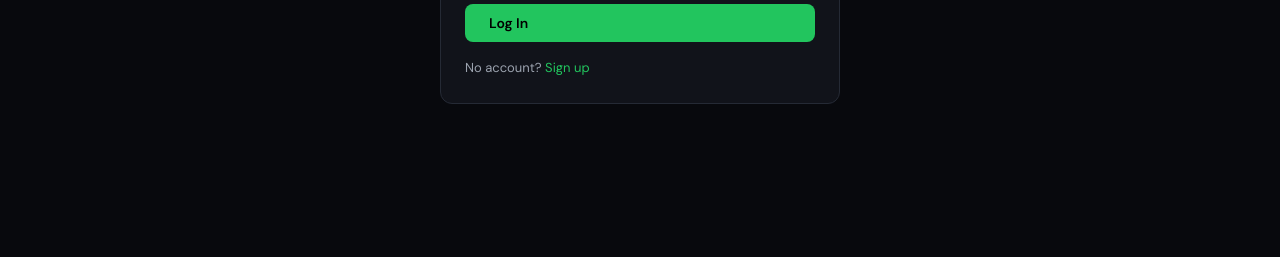
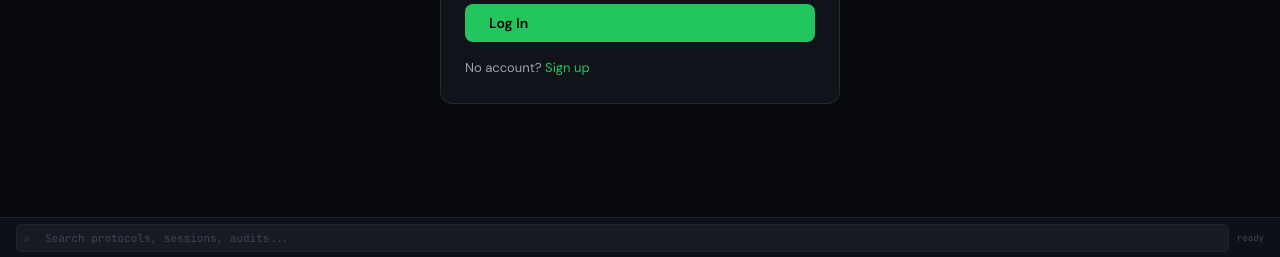
Before and after one commit to Jame-Artifact-Zero/artifact-zero-gateway, a Flask app: page /app in a window 1280 px wide. Shown: the part 543-800 px from the top of the page. Run offline with Flask 3, Linux system fonts and the light colour scheme.

Commit message:
shell: frozen search bar + analytics tracking + /api/search endpoint

```diff
--- a/app.py
+++ b/app.py
@@ -932,6 +932,72 @@ def physics_run():
 
 
 # ==========================
+# SEARCH (unified cross-product search)
+# ==========================
+@app.route("/api/search", methods=["POST"])
+def unified_search():
+    """Search across protocols, sessions, audits, events."""
+    payload = request.get_json() or {}
+    q = (payload.get("q") or "").strip()
+    if not q or len(q) < 2:
+        return jsonify({"results": [], "query": q})
+
+    results = []
+    like = f"%{q}%"
+
+    # Search relay protocols
+    try:
+        from az_relay import db as relay_db
+        conn = relay_db()
+        rows = conn.execute(
+            "SELECT id, name, created_at, 'protocol' as type FROM az_protocols WHERE name LIKE ? OR protocol_json LIKE ? LIMIT 10",
+            (like, like)
+        ).fetchall()
+        for r in rows:
+            results.append({"type": "protocol", "id": r["id"], "title": r["name"], "date": r["created_at"]})
+
+        # Search relay sessions
+        rows = conn.execute(
+            "SELECT s.id, p.name, s.started_at, s.turn_count FROM az_sessions s JOIN az_protocols p ON s.protocol_id=p.id WHERE p.name LIKE ? LIMIT 10",
+            (like,)
+        ).fetchall()
+        for r in rows:
+            results.append({"type": "session", "id": r["id"], "title": f"{r['name']} ({r['turn_count']} turns)", "date": r["started_at"]})
+        conn.close()
+    except Exception:
+        pass
+
+    # Search NTI audit logs
+    try:
+        from admin_dashboard import get_analytics_db
+        aconn = get_analytics_db()
+        rows = aconn.execute(
+            "SELECT id, timestamp, input_preview, nii_score FROM nti_runs WHERE input_preview LIKE ? ORDER BY timestamp DESC LIMIT 10",
+            (like,)
+        ).fetchall()
+        for r in rows:
+            results.append({"type": "audit", "id": str(r["id"]), "title": r["input_preview"][:80], "date": r["timestamp"], "score": r["nii_score"]})
+        aconn.close()
+    except Exception:
+        pass
+
+    # Search events
+    try:
+        conn2 = db_connect()
+        rows = conn2.execute(
+            "SELECT id, created_at, event_name, event_json FROM events WHERE event_name LIKE ? OR event_json LIKE ? ORDER BY created_at DESC LIMIT 10",
+            (like, like)
+        ).fetchall()
+        for r in rows:
+            results.append({"type": "event", "id": r["id"], "title": r["event_name"], "date": r["created_at"]})
+        conn2.close()
+    except Exception:
+        pass
+
+    return jsonify({"results": results, "query": q, "count": len(results)})
+
+
+# ==========================
 # CHAT PROXY (Control Room free tier)
 # ==========================
 @app.route("/api/chat", methods=["POST"])
--- a/templates/shell.html
+++ b/templates/shell.html
@@ -80,6 +80,53 @@ html,body{height:100%;background:var(--bg);color:var(--text);font-family:var(--s
   background:var(--bg);
 }
 
+/* Frozen bottom bar */
+.bottombar{
+  display:flex;align-items:center;gap:8px;
+  padding:6px 16px;height:40px;min-height:40px;
+  background:var(--s1);border-top:1px solid var(--border);
+  z-index:100;
+}
+.search-wrap{
+  flex:1;position:relative;
+}
+.search-input{
+  width:100%;background:var(--s2);border:1px solid var(--border);
+  color:var(--text);padding:6px 12px 6px 28px;border-radius:5px;
+  font-family:var(--mono);font-size:11px;outline:none;
+}
+.search-input:focus{border-color:var(--green)}
+.search-input::placeholder{color:var(--muted)}
+.search-icon{
+  position:absolute;left:8px;top:50%;transform:translateY(-50%);
+  font-size:12px;color:var(--muted);pointer-events:none;
+}
+.search-results{
+  display:none;position:absolute;bottom:calc(100% + 4px);left:0;right:0;
+  background:var(--s1);border:1px solid var(--border);border-radius:6px;
+  max-height:300px;overflow-y:auto;z-index:200;
+}
+.search-results.show{display:block}
+.sr-item{
+  padding:8px 12px;border-bottom:1px solid var(--border);cursor:pointer;
+  font-size:12px;display:flex;justify-content:space-between;align-items:center;
+}
+.sr-item:hover{background:var(--s2)}
+.sr-item:last-child{border-bottom:none}
+.sr-type{
+  font-family:var(--mono);font-size:9px;padding:2px 6px;border-radius:3px;
+  text-transform:uppercase;letter-spacing:.5px;
+}
+.sr-type.protocol{background:rgba(34,197,94,.12);color:var(--green)}
+.sr-type.session{background:rgba(74,144,217,.12);color:var(--blue)}
+.sr-type.audit{background:rgba(167,139,250,.12);color:var(--purple)}
+.sr-type.event{background:rgba(245,158,11,.12);color:var(--amber)}
+.sr-empty{padding:12px;text-align:center;color:var(--dim);font-size:12px}
+.bottom-status{
+  font-family:var(--mono);font-size:9px;color:var(--muted);
+  white-space:nowrap;
+}
+
 /* Auth overlay */
 .auth-overlay{
   display:none;position:fixed;inset:0;z-index:200;
@@ -149,6 +196,16 @@ html,body{height:100%;background:var(--bg);color:var(--text);font-family:var(--s
   <!-- ── CONTENT (this changes) ── -->
   <div class="content" id="content">
     <iframe id="frame" src="/relay"></iframe>
+  </div>
+
+  <!-- ── FROZEN BOTTOM BAR ── -->
+  <div class="bottombar">
+    <div class="search-wrap">
+      <span class="search-icon">⌕</span>
+      <input class="search-input" id="searchInput" type="text" placeholder="Search protocols, sessions, audits..." autocomplete="off">
+      <div class="search-results" id="searchResults"></div>
+    </div>
+    <div class="bottom-status" id="bottomStatus">ready</div>
   </div>
 </div>
 
@@ -326,6 +383,111 @@ window.addEventListener('popstate', (e) => {
 // ── INIT ──
 checkAuth();
 initFromURL();
+
+// ── SEARCH ──
+let searchTimeout = null;
+const searchInput = document.getElementById('searchInput');
+const searchResults = document.getElementById('searchResults');
+
+searchInput.addEventListener('input', () => {
+  clearTimeout(searchTimeout);
+  const q = searchInput.value.trim();
+  if (q.length < 2) { searchResults.classList.remove('show'); return; }
+  searchTimeout = setTimeout(() => doSearch(q), 300);
+});
+
+searchInput.addEventListener('focus', () => {
+  if (searchInput.value.trim().length >= 2) searchResults.classList.add('show');
+});
+
+document.addEventListener('click', (e) => {
+  if (!e.target.closest('.search-wrap')) searchResults.classList.remove('show');
+});
+
+async function doSearch(q) {
+  document.getElementById('bottomStatus').textContent = 'searching...';
+  try {
+    const r = await fetch('/api/search', {method:'POST', headers:{'Content-Type':'application/json'}, body:JSON.stringify({q})});
+    const d = await r.json();
+    if (d.results && d.results.length > 0) {
+      searchResults.innerHTML = d.results.map(r => `
+        <div class="sr-item" onclick="openResult('${r.type}','${r.id}')">
+          <div>
+            <div style="font-weight:500">${esc(r.title)}</div>
+            <div style="font-size:10px;color:#5a6275;margin-top:2px">${r.date ? r.date.slice(0,16) : ''}</div>
+          </div>
+          <span class="sr-type ${r.type}">${r.type}</span>
+        </div>
+      `).join('');
+    } else {
+      searchResults.innerHTML = '<div class="sr-empty">No results for "' + esc(q) + '"</div>';
+    }
+    searchResults.classList.add('show');
+    document.getElementById('bottomStatus').textContent = d.count + ' results';
+  } catch(e) {
+    document.getElementById('bottomStatus').textContent = 'search error';
+  }
+}
+
+function openResult(type, id) {
+  searchResults.classList.remove('show');
+  searchInput.value = '';
+  if (type === 'protocol' || type === 'session') go('relay');
+  else if (type === 'audit') go('lab');
+  else go('relay');
+}
+
+function esc(s) { const d = document.createElement('div'); d.textContent = s||''; return d.innerHTML; }
+
+// ── ANALYTICS (SL Activity pattern) ──
+const AZ_SESSION = 'az_' + Date.now() + '_' + Math.random().toString(36).substr(2,6);
+let clickCount = 0;
+let lastNav = Date.now();
+
+function trackEvent(name, data) {
+  try {
+    fetch('/events', {method:'POST', headers:{'Content-Type':'application/json'},
+      body: JSON.stringify({event: name, data: {...data, session: AZ_SESSION, section: currentSection, ts: Date.now()}})
+    });
+  } catch(e) {}
+}
+
+// Track nav changes
+const _origGo = go;
+go = function(section) {
+  trackEvent('nav_change', {from: currentSection, to: section});
+  lastNav = Date.now();
+  _origGo(section);
+};
+
+// Track clicks
+document.addEventListener('click', (e) => {
+  clickCount++;
+  const el = e.target;
+  if (el.tagName === 'BUTTON' || el.tagName === 'A' || el.closest('button') || el.closest('a')) {
+    trackEvent('click', {
+      tag: el.tagName,
+      id: el.id || '',
+      text: (el.textContent || '').slice(0,40),
+      class: (el.className || '').slice(0,60)
+    });
+  }
+});
+
+// Track search
+searchInput.addEventListener('blur', () => {
+  if (searchInput.value.trim()) {
+    trackEvent('search', {query: searchInput.value.trim()});
+  }
+});
+
+// Track session heartbeat
+setInterval(() => {
+  trackEvent('heartbeat', {clicks: clickCount, section: currentSection, elapsed: Date.now() - lastNav});
+}, 60000);
+
+// Track page load
+trackEvent('shell_load', {url: window.location.href, referrer: document.referrer});
 </script>
 </body>
 </html>
```
